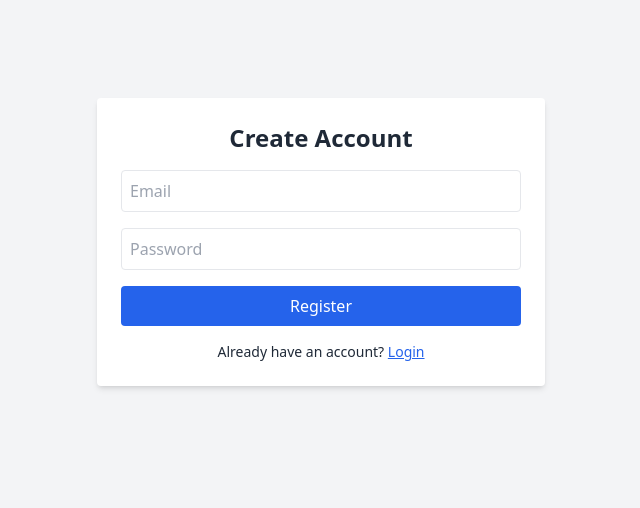
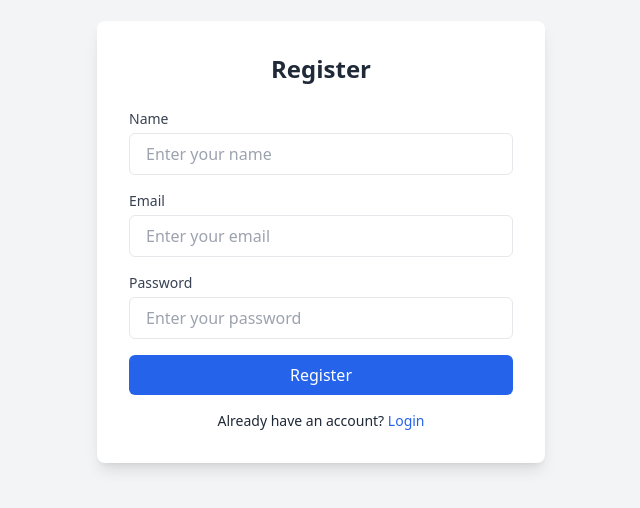
Before and after one commit to josehorta21/fittrack-frontend, a React (Vite) app: page /register in a window 1280 px wide. Shown: the part 158-666 px from the top of the page, without its empty margins (319-959 px from the left). Built offline with nearby package versions, Linux system fonts and the light colour scheme; no server answers.

Commit message:
Update styled Dashboard component

```diff
--- a/src/pages/Dashboard.jsx
+++ b/src/pages/Dashboard.jsx
@@ -1,7 +1,12 @@
+import React from 'react';
+
 function Dashboard() {
   return (
-    <div className="min-h-screen flex items-center justify-center bg-gray-100">
-      <h1 className="text-3xl font-bold">Welcome to FitTrack!</h1>
+    <div className="min-h-screen flex items-center justify-center bg-gray-100 px-4">
+      <div className="bg-white p-8 rounded shadow-md w-full max-w-md text-center">
+        <h1 className="text-3xl font-bold mb-4">Welcome to your Dashboard</h1>
+        <p className="text-gray-600 text-lg">You're now logged in 🎉</p>
+      </div>
     </div>
   );
 }
--- a/src/pages/Login.jsx
+++ b/src/pages/Login.jsx
@@ -1,12 +1,12 @@
-import React, { useState } from "react";
-import axios from "axios";
-import { Link } from "react-router-dom";
+import React, { useState } from 'react';
+import axios from 'axios';
+import { Link } from 'react-router-dom';
 
 const API_URL = import.meta.env.VITE_API_URL;
 
 function Login() {
-  const [email, setEmail] = useState("");
-  const [password, setPassword] = useState("");
+  const [email, setEmail] = useState('');
+  const [password, setPassword] = useState('');
   const [message, setMessage] = useState(null);
 
   const handleLogin = async (e) => {
@@ -16,26 +16,27 @@ function Login() {
         email,
         password,
       });
-      localStorage.setItem("token", res.data.token);
+      localStorage.setItem('token', res.data.token);
       setMessage(`Welcome, ${res.data.user.name}!`);
     } catch (err) {
-      setMessage("Login failed. Please try again.");
+      setMessage('Login failed. Please try again.');
     }
   };
 
   return (
-    <div className="min-h-screen flex items-center justify-center bg-gray-100 p-4">
-      <div className="bg-white shadow-md rounded-lg w-full max-w-md p-6">
+    <div className="min-h-screen flex items-center justify-center bg-gray-100 px-4">
+      <div className="bg-white rounded-lg shadow-lg p-8 w-full max-w-md">
         <h1 className="text-2xl font-bold mb-6 text-center">Login</h1>
-
         <form onSubmit={handleLogin} className="space-y-4">
           <div>
-            <label className="block text-sm font-medium text-gray-700">
+            <label htmlFor="email" className="block text-sm font-medium text-gray-700">
               Email
             </label>
             <input
+              id="email"
               type="email"
-              className="w-full mt-1 px-4 py-2 border border-gray-300 rounded-md focus:outline-none focus:ring-2 focus:ring-blue-500"
+              placeholder="Enter your email"
+              className="mt-1 w-full px-4 py-2 border rounded-md focus:outline-none focus:ring-2 focus:ring-blue-500"
               value={email}
               onChange={(e) => setEmail(e.target.value)}
               required
@@ -43,12 +44,14 @@ function Login() {
           </div>
 
           <div>
-            <label className="block text-sm font-medium text-gray-700">
+            <label htmlFor="password" className="block text-sm font-medium text-gray-700">
               Password
             </label>
             <input
+              id="password"
               type="password"
-              className="w-full mt-1 px-4 py-2 border border-gray-300 rounded-md focus:outline-none focus:ring-2 focus:ring-blue-500"
+              placeholder="Enter your password"
+              className="mt-1 w-full px-4 py-2 border rounded-md focus:outline-none focus:ring-2 focus:ring-blue-500"
               value={password}
               onChange={(e) => setPassword(e.target.value)}
               required
@@ -57,18 +60,18 @@ function Login() {
 
           <button
             type="submit"
-            className="w-full bg-blue-600 text-white py-2 rounded-md hover:bg-blue-700 transition"
+            className="w-full bg-blue-600 hover:bg-blue-700 text-white py-2 px-4 rounded-md font-medium transition"
           >
             Login
           </button>
         </form>
 
         {message && (
-          <p className="mt-4 text-center text-red-500 text-sm">{message}</p>
+          <p className="mt-4 text-center text-sm text-red-600">{message}</p>
         )}
 
         <p className="mt-4 text-sm text-center">
-          Don't have an account?{" "}
+          Don’t have an account?{' '}
           <Link to="/register" className="text-blue-600 hover:underline">
             Register
           </Link>
--- a/src/pages/Register.jsx
+++ b/src/pages/Register.jsx
@@ -1,59 +1,94 @@
-// src/pages/Register.jsx
 import React, { useState } from 'react';
 import axios from 'axios';
-import { Link, useNavigate } from 'react-router-dom';
+import { Link } from 'react-router-dom';
 
 const API_URL = import.meta.env.VITE_API_URL;
 
 function Register() {
   const [email, setEmail] = useState('');
   const [password, setPassword] = useState('');
+  const [name, setName] = useState('');
   const [message, setMessage] = useState(null);
-  const navigate = useNavigate();
 
   const handleRegister = async (e) => {
     e.preventDefault();
     try {
-      const res = await axios.post(`${API_URL}/api/auth/register`, { email, password });
-      setMessage('Registration successful!');
-      setTimeout(() => navigate('/'), 1500);
+      const res = await axios.post(`${API_URL}/api/auth/register`, {
+        email,
+        password,
+        name,
+      });
+      setMessage(res.data.message);
     } catch (err) {
       setMessage('Registration failed. Please try again.');
     }
   };
 
   return (
-    <div className="min-h-screen flex flex-col items-center justify-center bg-gray-100 p-4">
-      <div className="bg-white p-6 rounded shadow-md w-full max-w-md space-y-4">
-        <h2 className="text-2xl font-bold text-center">Create Account</h2>
+    <div className="min-h-screen flex items-center justify-center bg-gray-100 px-4">
+      <div className="bg-white rounded-lg shadow-lg p-8 w-full max-w-md">
+        <h1 className="text-2xl font-bold mb-6 text-center">Register</h1>
         <form onSubmit={handleRegister} className="space-y-4">
+          <div>
+            <label htmlFor="name" className="block text-sm font-medium text-gray-700">
+              Name
+            </label>
             <input
+              id="name"
+              type="text"
+              placeholder="Enter your name"
+              className="mt-1 w-full px-4 py-2 border rounded-md focus:outline-none focus:ring-2 focus:ring-blue-500"
+              value={name}
+              onChange={(e) => setName(e.target.value)}
+              required
+            />
+          </div>
+
+          <div>
+            <label htmlFor="email" className="block text-sm font-medium text-gray-700">
+              Email
+            </label>
+            <input
+              id="email"
               type="email"
-            placeholder="Email"
-            className="w-full p-2 border rounded"
+              placeholder="Enter your email"
+              className="mt-1 w-full px-4 py-2 border rounded-md focus:outline-none focus:ring-2 focus:ring-blue-500"
               value={email}
               onChange={(e) => setEmail(e.target.value)}
               required
             />
+          </div>
+
+          <div>
+            <label htmlFor="password" className="block text-sm font-medium text-gray-700">
+              Password
+            </label>
             <input
+              id="password"
               type="password"
-            placeholder="Password"
-            className="w-full p-2 border rounded"
+              placeholder="Enter your password"
+              className="mt-1 w-full px-4 py-2 border rounded-md focus:outline-none focus:ring-2 focus:ring-blue-500"
               value={password}
               onChange={(e) => setPassword(e.target.value)}
               required
             />
+          </div>
+
           <button
             type="submit"
-            className="w-full bg-blue-600 text-white p-2 rounded hover:bg-blue-700"
+            className="w-full bg-blue-600 hover:bg-blue-700 text-white py-2 px-4 rounded-md font-medium transition"
           >
             Register
           </button>
         </form>
-        {message && <p className="text-center text-sm text-red-600">{message}</p>}
-        <p className="text-center text-sm">
+
+        {message && (
+          <p className="mt-4 text-center text-sm text-green-600">{message}</p>
+        )}
+
+        <p className="mt-4 text-sm text-center">
           Already have an account?{' '}
-          <Link to="/" className="text-blue-600 underline">
+          <Link to="/" className="text-blue-600 hover:underline">
             Login
           </Link>
         </p>
```
Lines whose indentation alone changed are shown as unchanged.
